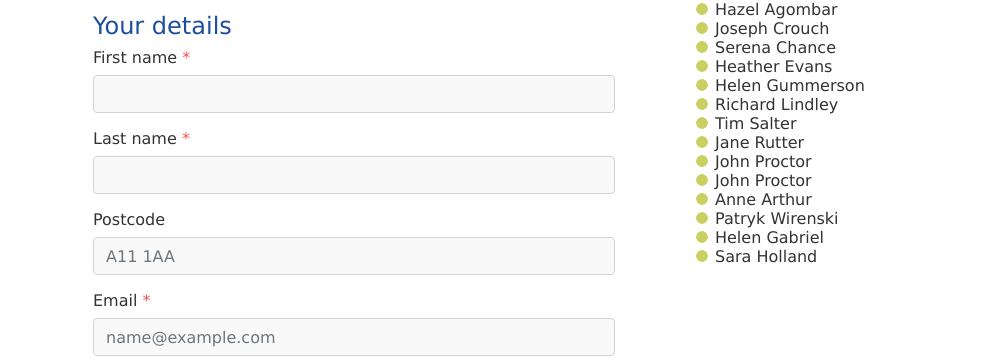
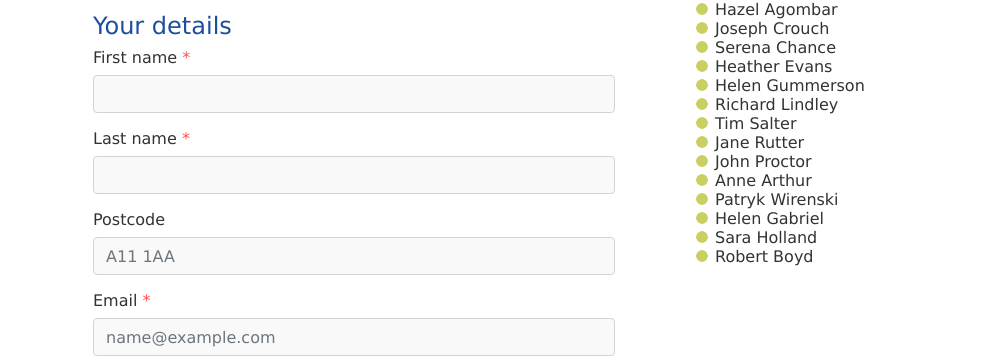
Before and after one commit to winchestercyclingcharter/winchestercyclingcharter.github.io, a Jekyll site: the page built from ind-page.md, in a window 1280 px wide. Shown: the part 538-901 px from the top of the page, without its empty margins (148-1131 px from the left). Built offline with Jekyll 4.4.1, drawn with Linux system fonts in a browser that asks for light colours; nearby versions of some CDN libraries.

Commit message:
Update people.yml

```diff
--- a/_data/people.yml
+++ b/_data/people.yml
@@ -86,6 +86,5 @@
 - { lastname: Gilmour, firstname: Stuart, dt: 20210220-123346-783599 }
 - { lastname: Agombar, firstname: John, dt: 20210220-133637-592941 }
 - { lastname: Black, firstname: Ian, dt: 20210220-142730-763865 }
-- { lastname: Proctor, firstname: John, dt: 20210220-083144-378956 }
 - { lastname: Edgecombe, firstname: Catherine, dt: 20210220-133423-768044 }
 - { lastname: Evans, firstname: Heather, dt: 20210220-103624-866932 }
```
